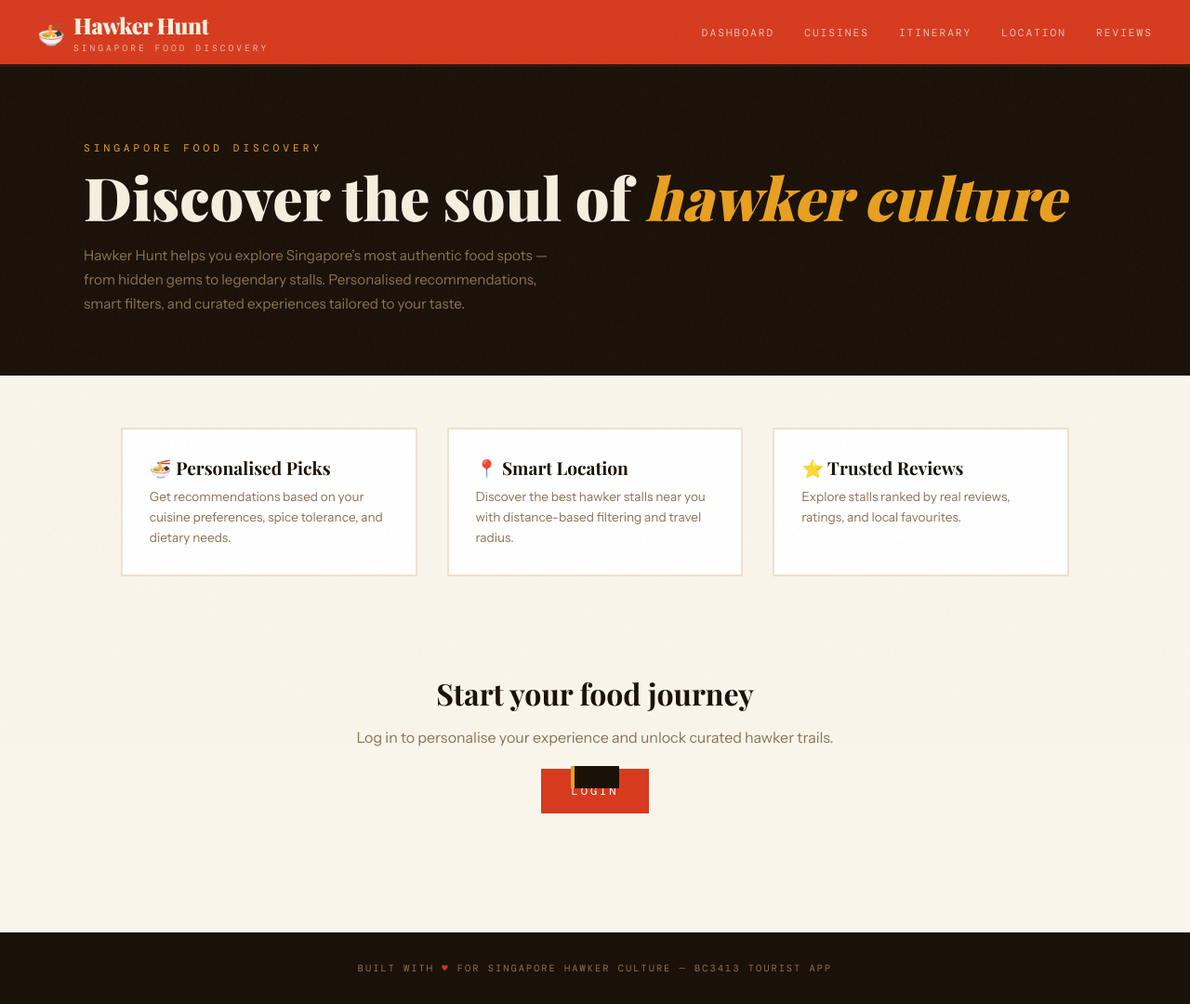
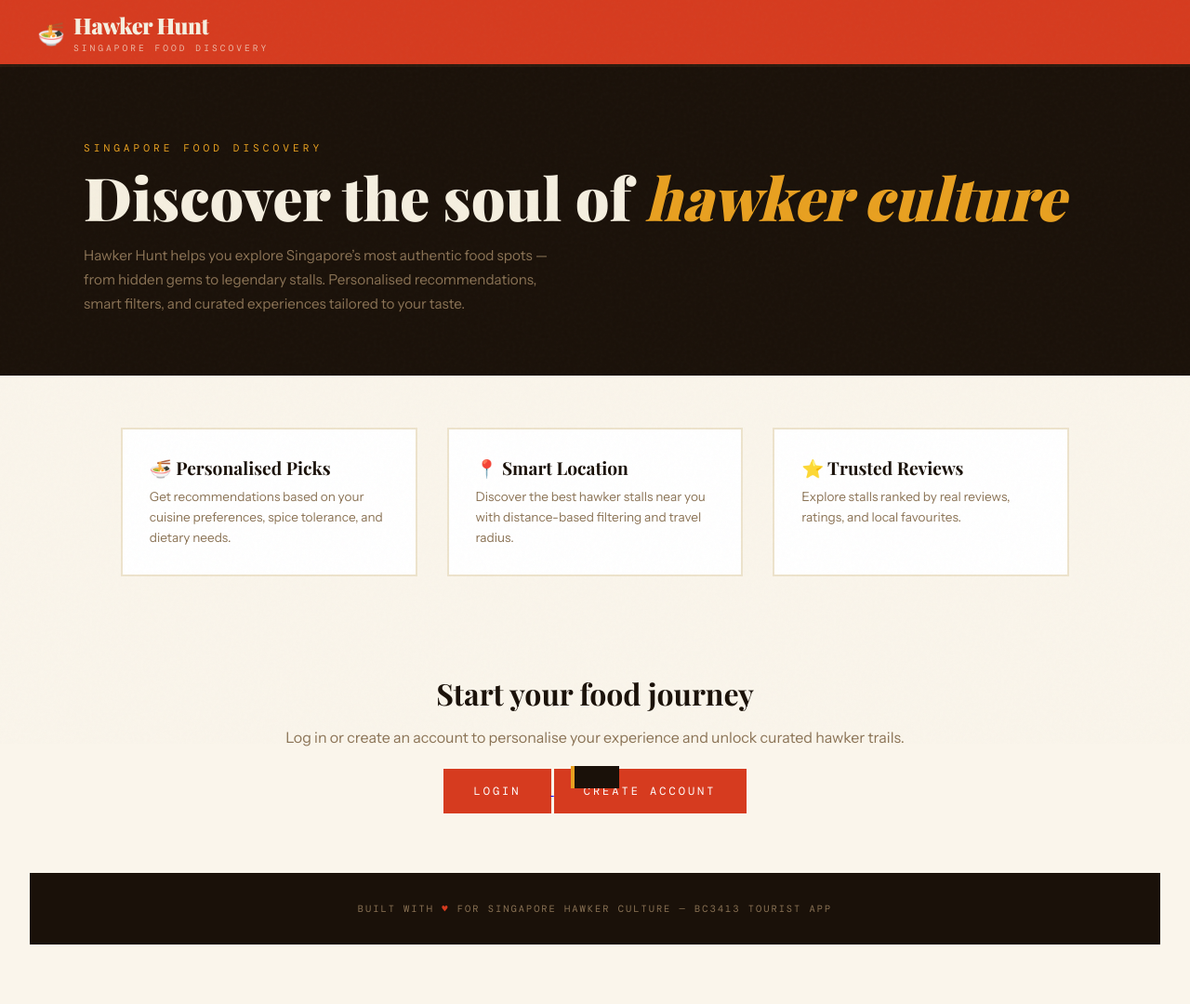
Before and after one commit to HengLiEn/TouristApp_BC3413, a Flask app: page / in a window 1280 px wide. Shown: the whole page at 93% size. Run offline with Flask 3, Linux system fonts and the light colour scheme; parts of the project's set-up code (start-up, migrations or seed data) failed here and were passed over; some web fonts are replaced.

Commit message:
code for landing page

```diff
--- a/TouristApp_BC3413/templates/feature_onboarding_edit.html
+++ b/TouristApp_BC3413/templates/feature_onboarding_edit.html
@@ -4,6 +4,12 @@
 
 {% block content %}
 <style>
+
+    header nav,
+    .mobile-nav,
+    .hamburger {
+      display: none !important;
+    }
   .onboard-shell {
     max-width: 920px;
     margin: 0 auto;
--- a/TouristApp_BC3413/templates/landing_page.html
+++ b/TouristApp_BC3413/templates/landing_page.html
@@ -5,6 +5,11 @@
 {% block content %}
 
 <style>
+    header nav,
+    .mobile-nav,
+    .hamburger {
+      display: none !important;
+    }
   .landing-hero {
     background-color: var(--soy);
     padding: 5rem 2.5rem 4rem;
@@ -165,11 +170,15 @@
 <section class="cta-section">
   <h2 class="cta-title">Start your food journey</h2>
   <p class="cta-desc">
-    Log in to personalise your experience and unlock curated hawker trails.
+    Log in or create an account to personalise your experience and unlock curated hawker trails.
   </p>
+  <div class="cta-buttons">
   <a href="/login">
     <button class="cta-btn">Login</button>
   </a>
-</section>
+  <a href="/onboarding">
+    <button class="cta-btn">Create Account</button>
+  </a>
+</div>
 
 {% endblock %}
```
